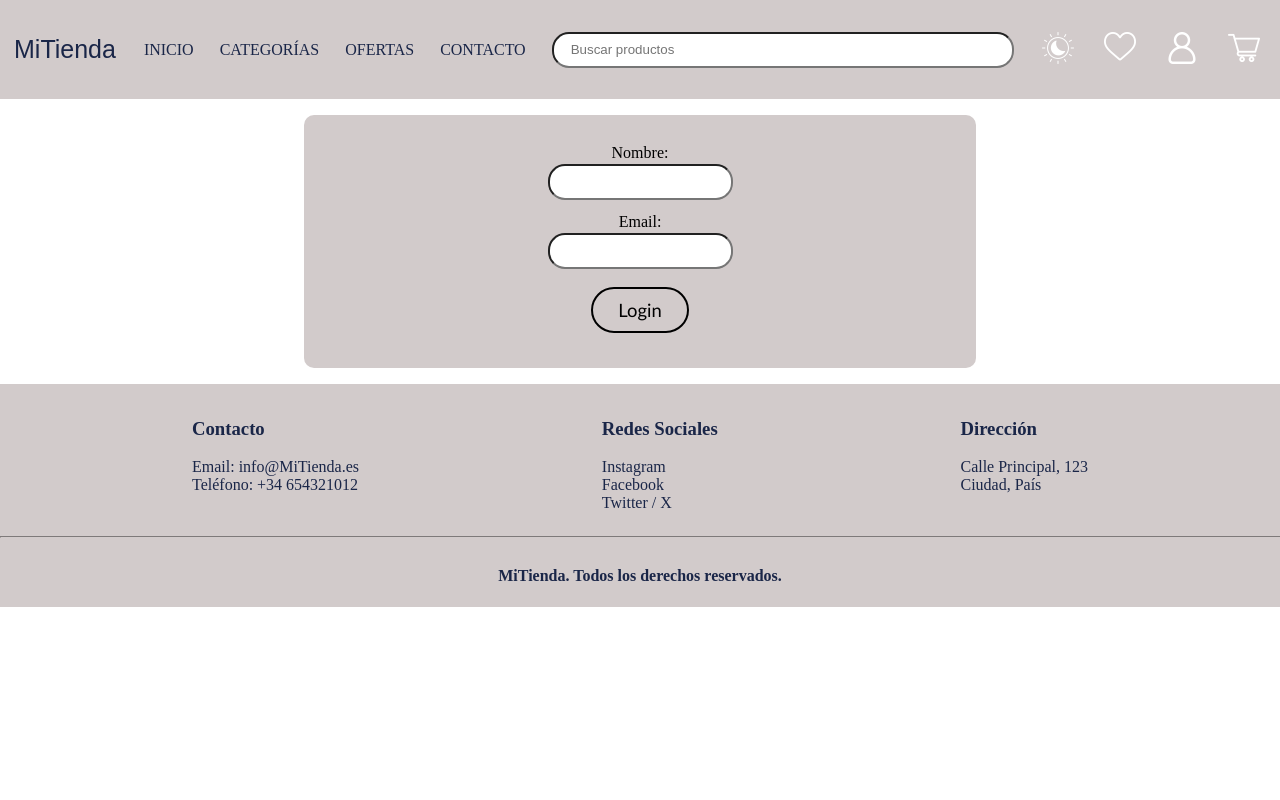
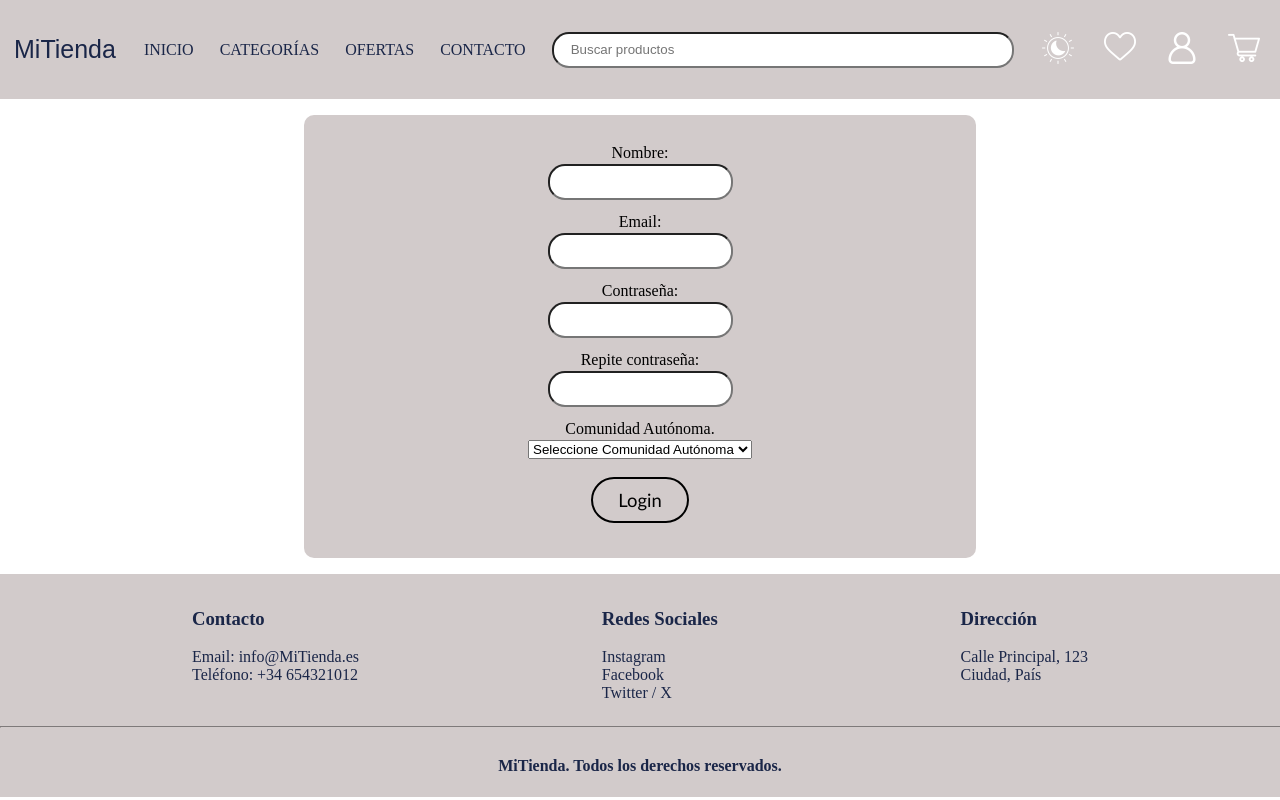
Before and after one commit to DeveKoke/Frontend_React, a React (Vite) app in the folder ecommerce/: page /login in a window 1280 px wide. Built offline with nearby package versions, Linux system fonts and the light colour scheme; a web font is replaced by a local one.

Commit message:
formulario

```diff
--- a/ecommerce/package.json
+++ b/ecommerce/package.json
@@ -13,6 +13,7 @@
     "axios": "^1.6.8",
     "react": "^18.2.0",
     "react-dom": "^18.2.0",
+    "react-hook-form": "^7.51.3",
     "react-router-dom": "^6.22.3"
   },
   "devDependencies": {
--- /dev/null
+++ b/ecommerce/src/components/LoginForm/LocationData.js
@@ -0,0 +1,9 @@
+export const CCAA = [
+    'Madrid', 'Galicia', 'Andalucía'
+]
+
+export const cities = {
+    Madrid: ['Madrid', 'Móstoles', 'Alcorón', 'Fuenlabrada', 'Colmenar', 'Alcobendas'],
+    Galicia: ['Santiago de Compostela', 'Lugo', 'Pontevedra', 'La Coruña', 'Vigo', 'Ferrol', 'Ourense', 'Narón'],
+    Andalucia: ['Jaen', 'Granada', 'Sevilla', 'Córdoba', 'Huelva', 'Almería', 'Málaga', 'Cádiz']
+}
--- a/ecommerce/src/components/LoginForm/LoginForm.jsx
+++ b/ecommerce/src/components/LoginForm/LoginForm.jsx
@@ -1,14 +1,18 @@
 // HOOKS
-import { useRef, useContext} from 'react';
+import { useRef, useContext, useState, useEffect} from 'react';
 import { useUserHandleInfo } from '../../reducer/userForm_Reducer.js';
 import { useNavigate, useLocation } from 'react-router-dom';
 import { useAuth } from '../../customHooks/useAuth.js';
 import { ThemeContext } from '../../context/ThemeContext.jsx';
 import { OfferContext } from '../../context/OfferContext.jsx';
+import { useForm } from 'react-hook-form';
+
 // COMPONENTES
 import Offer from '../Main/Offer/Offer.jsx'
 //Estilos
 import '../../styles/LoginForm.css';
+
+import { CCAA, cities } from './LocationData.js';
 
 const LoginForm = () => {
   // HOOKS USADOS
@@ -20,36 +24,67 @@ const LoginForm = () => {
   const {userLogin, userLogout, userAuth, adminAuth, adminLogin, adminLogout} = useAuth();  //traemos la función login para cambiar el estado del login procedente del AuthContext desde useAuth.
   const navigate = useNavigate();
   const location = useLocation(); //configurado desde el componente LoginForm
+  const [passwordMatch, setPasswordMatch] = useState(false);
 
-  //Funcion de Submit del loginForm
-  const handleSubmit = (event) => {
-    event.preventDefault();
-    userInfo.nombre === 'admin' && userInfo.email === 'admin@admin' ?
-    adminLogin() : userLogin(); // Cambiamos el estado del estado del login a true a través de la función login.
+  // VALIDACIÓN FOMRULARIO CON USE FORM
+  const {register, formState:{errors}, handleSubmit, watch} = useForm();
+  const namePattern = /^[a-zA-ZáéíóúÁÉÍÓÚ]+$/u;
+  const emailPattern = /^[\w.%+-]+@[A-Za-z0-9.-]+\.[A-Za-z]{2,}$/u;
+  const passwordPattern = /^(?=.*[a-z])(?=.*[A-Z])(?=.*\d).{5,}$/;
+  const comunitySelected = watch('Comunidad');
 
 
-    // Guardamos la info del usuario en localStorage
-    localStorage.setItem('user', JSON.stringify(userInfo));
-    console.log(userInfo);
+    //Funcion de Submit del loginForm
+  const submitForm = async (data) => {
+      console.log(data);
+
+      // Ejecuta el dispatch primero de forma asíncrona
+    Object.keys(data).map( key => {
+       dispatch({ type: `set${key}`, payload: data[key] })
+      //  console.log(data[key]);
+    });
+
+    data.Password !== data.PassCheck ? setPasswordMatch(true) : passwordMatch;
+    console.log(userInfo.name);
+     setUserChange(true);
 
     // Limpiamos los inputs del formulario
     nombreRef.current.value = '';
     emailRef.current.value = '';
 
-    setUserName(userInfo.nombre); //actualizamos el nombre del usuario para que aparezca en el bunner de Offer
-    navigate(location.state.pathname); //una vez logueado enviamos al usuario a la ruta deseada.
+    // navigate(location.state.pathname);
+    //una vez logueado enviamos al usuario a la ruta deseada.
     // location.state.pathname es la ruta que se encontraba antes de que el usuario se logueara.
     //state ofrece un objeto con información. Pathname ofrece la última ruta encontrada.
   };
 
-  const handleChange = (event) => {
-    const { name, value } = event.target;
-    dispatch({ type: `set${name}`, payload: value });
-  };
+
+  const [userChange, setUserChange] = useState(false);
+  useEffect( () => {
+    // console.log(userChange);
+    if (userChange){
+      userInfo.nombre === 'admin' && userInfo.email === 'admin@admin' ?
+      adminLogin() : userLogin(); // Cambiamos el estado del estado del login a true a través de la función login.
+
+      // Guardamos la info del usuario en localStorage
+      localStorage.setItem('user', JSON.stringify(userInfo));
+
+      setUserName(userInfo.name); //actualizamos el nombre del usuario para que aparezca en el bunner de Offer
+      setPasswordMatch(false);
+      setUserChange(false);
+    }
+  }, [userChange])
 
   const handleLogOut = () => {
     adminAuth ? adminLogout() : userLogout()
   }
+      //Función onChange para modificar el estado según se introducen los datos en los inputs y así ya esté modificado cuando se ejecute el submit.
+      // Solo funciona para formulario sin usar el useForm.
+  // const handleChange = (event) => {
+  // const { name, value } = event.target;
+  // dispatch({ type: `set${name}`, payload: value });
+  // };
+
 
   return (
     <>
@@ -61,25 +96,95 @@ const LoginForm = () => {
             <button className={`${toggleTheme}-first-button`} onClick={handleLogOut}>Logout</button>
         </div>
         </>
-      ) : ( <form onSubmit={handleSubmit} className="userForm-Container">
+      ) : ( <form onSubmit={handleSubmit(submitForm)} className="userForm-Container">
       <label htmlFor="nombre">Nombre:</label>
       <input
         type="text"
         id="nombre"
         name="Nombre"
-        value={userInfo.nombre}
         ref={nombreRef}
-        onChange={handleChange}
+        // onChange={handleChange}
+        {...register("Nombre", {
+          required: true,
+          pattern: namePattern,
+          minLength: {value: 3, message: 'Ese nombre no es válido Debe tener mínimo 3 carácteres.'}
+      })}
       />
+      {errors.Nombre?.type === 'required' && <p className="requiredMessage">No te olvides de introducir un nombre de usuario!</p>}
+      {errors.Nombre?.type === 'pattern' && <p className="requiredMessage">Ooops, ese nombre no es válido. Introduce uno válido.</p>}
+      {errors.Nombre && <p className="requiredMessage">{errors.Nombre.message}</p>}
+
       <label htmlFor="email">Email:</label>
       <input
         type="email"
         id="email"
         name="Email"
-        value={userInfo.email}
         ref={emailRef}
-        onChange={handleChange}
+        // onChange={handleChange}
+        {...register('Email', {
+          required: true,
+          pattern: emailPattern
+      })}
       />
+      {errors.Email?.type === 'required' && <p className="requiredMessage">No te olvides de introducir un email!</p>}
+      {errors.Email?.type === 'pattern' && <p className="requiredMessage">Ooops, ese email no es válido. Introduce uno válido.</p>}
+
+      <label htmlFor="password">Contraseña:</label>
+      <input type="password"
+              id="password"
+              name='password'
+              // onChange={handleChange}
+              {...register('UserPassword', {
+              required: true,
+              pattern: passwordPattern,
+              minLength: {value: 5, message: 'La contraseña es demasiado corta. mínimo 5 carácteres.'}
+          })}/>
+          {errors.UserPassword?.type === 'required' && <p className="requiredMessage">No te olvides de introducir una contraseña!</p>}
+          {errors.UserPassword?.type === 'pattern' && <p className="requiredMessage">Ooops, esa constraseña no es válida. Debe tener mayúsculas, minúsculas y números.</p>}
+          {errors.UserPassword && <p className="requiredMessage">{errors.UserPassword.message}</p>}
+
+      <label htmlFor="passwordCheck">Repite contraseña:</label>
+      <input type="password"
+              id="passwordCheck"
+              minLength={5}
+              {...register('PassCheck', {
+              required: true,
+              validate: (value) => value === watch('UserPassword') // Validación para comparar con la contraseña original
+            })}
+          />
+          {errors.PassCheck?.type === 'required' && <p className="requiredMessage">Por favor, repite la contraseña.</p>}
+          {errors.PassCheck?.type === 'validate' && <p className="requiredMessage">Las contraseñas no coinciden.</p>}
+
+          <label htmlFor="">Comunidad Autónoma.</label>
+          <select name="selectComunity"
+            {...register('Comunidad', {
+              required:true,
+            })}
+          >
+            <option value="">Seleccione Comunidad Autónoma</option>
+            {CCAA.map((comunity)=>
+              <option key={comunity} value={comunity}>{comunity}</option>
+            )}
+          </select>
+          {errors.Comunidad?.type === 'required' && <p className="requiredMessage">No te olvides de seleccionar tu Comunidad Autónoma</p>}
+
+          {comunitySelected && (
+            <>
+              <label htmlFor="">Ciudad</label>
+              <select name="selectCity"
+                {...register('City', {
+                  required:true,
+                })}
+              >
+                <option value="">Seleccione ciudad</option>
+                {cities[comunitySelected].map((city)=>
+                  <option key={city} value={city}>{city}</option>
+                )}
+              </select>
+            </>)
+
+          }
+
       <button className={`${toggleTheme}-first-button`} type="submit">Login</button>
     </form>) }
     </>
--- a/ecommerce/src/reducer/userForm_Reducer.js
+++ b/ecommerce/src/reducer/userForm_Reducer.js
@@ -1,16 +1,25 @@
 import { useReducer } from "react";
 
 const initialState = {
-    nombre: '',
-    email: ''
+    name: '',
+    email: '',
+    password: '',
+    comunity:'',
+    city:''
   };
 
   const formReducer = (state, action) => {
     switch (action.type) {
       case 'setNombre':
-        return { ...state, nombre: action.payload };
+        return { ...state, name: action.payload };
       case 'setEmail':
         return { ...state, email: action.payload };
+      case 'setUserPassword':
+        return { ...state, password: action.payload };
+      case 'setComunidad':
+        return { ...state, CA: action.payload };
+      case 'setCity':
+        return { ...state, city: action.payload };
       default:
         return state;
     }
--- a/ecommerce/src/styles/global.css
+++ b/ecommerce/src/styles/global.css
@@ -15,7 +15,7 @@ li{
     text-decoration: none;
     list-style: none;
 }
-input[type=text], input[type=email], textarea{
+input[type=text], input[type=email], input[type=password], .textarea{
     border-radius: 17px;
     height: 30px;
     text-indent: 15px;
```
Also changed, not shown: 1 other file (tests, documents, lock files or other folders).
